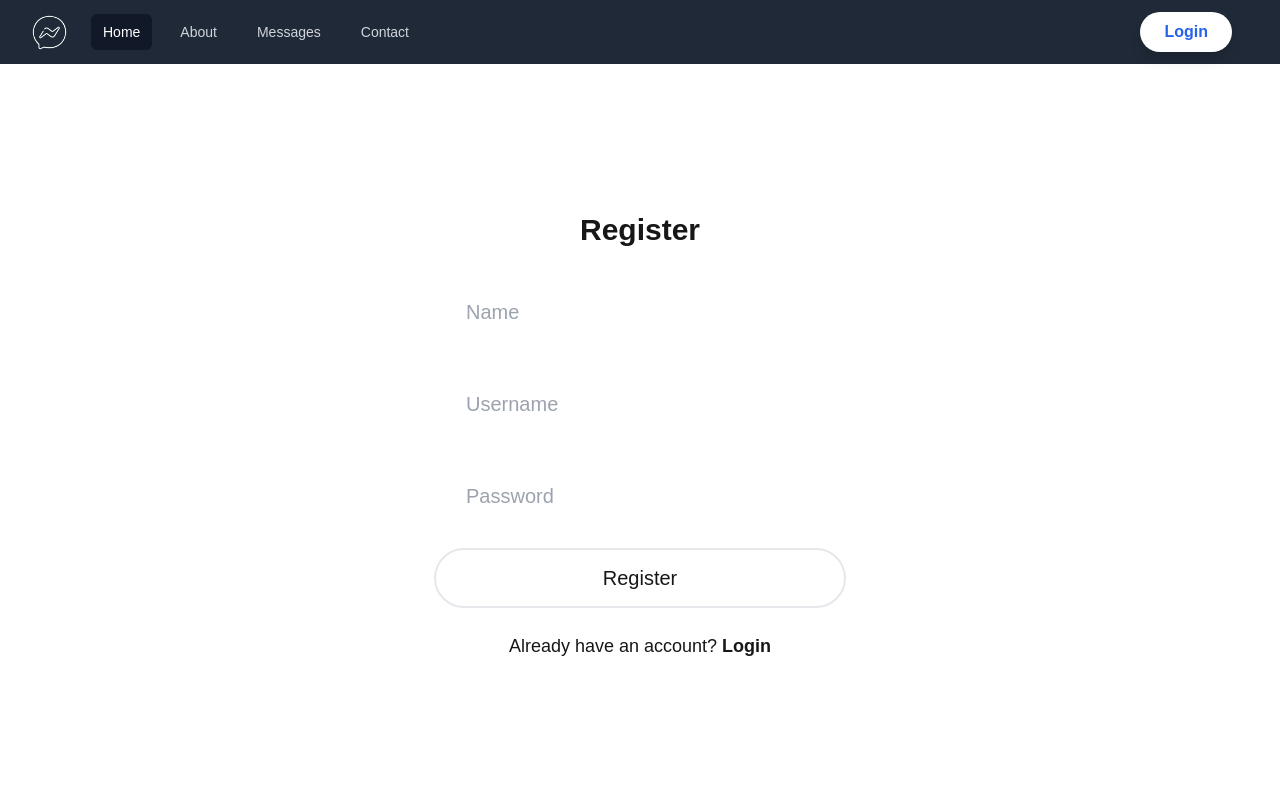
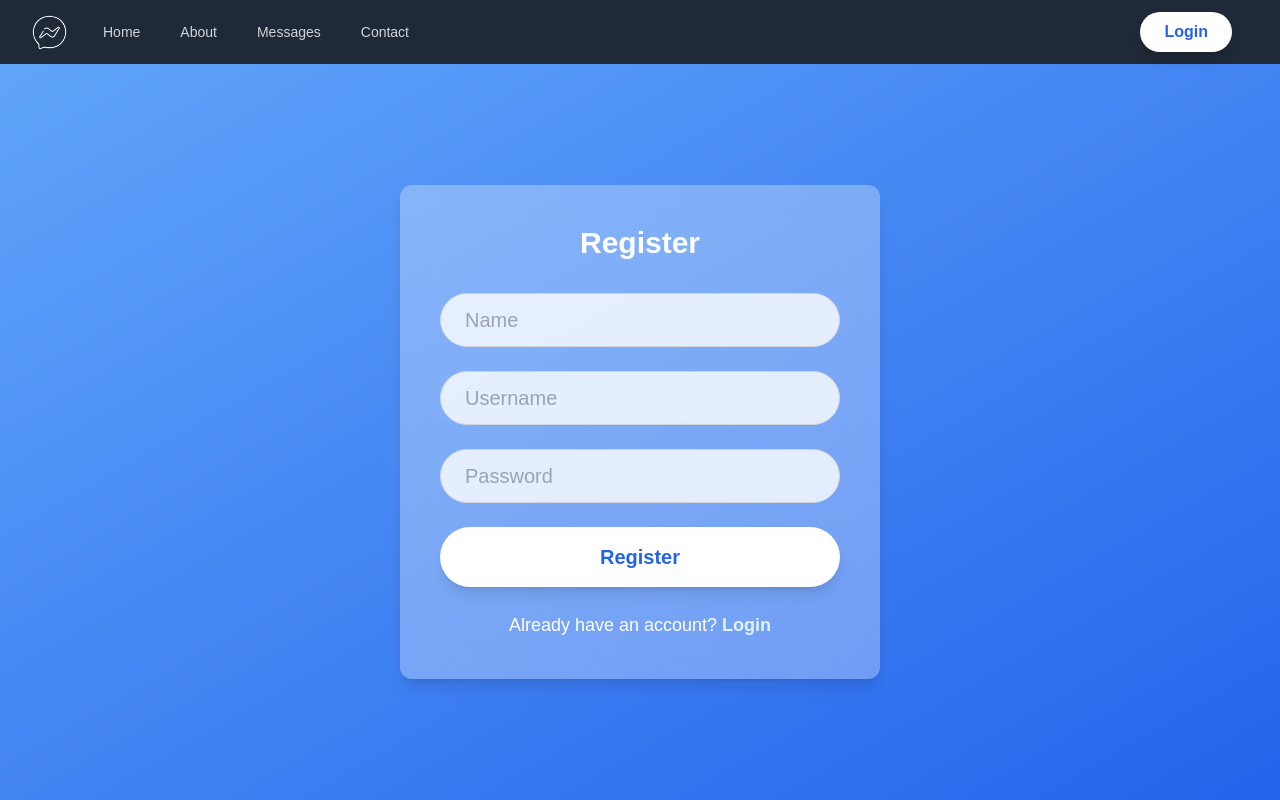
Before and after one commit to saroj-2728/loopchat, a Next.js app in the folder client/: page /register in a window 1280 px wide. Built offline with nearby package versions, Linux system fonts and the light colour scheme; no server answers.

Commit message:
Made Database connection efficient, Enhanced the UI

```diff
--- a/client/app/globals.css
+++ b/client/app/globals.css
@@ -3,13 +3,13 @@
 @tailwind utilities;
 
 :root {
-  --background: #ffffff;
+  --background: linear-gradient(to bottom right, #60a5fa, #2563eb);
   --foreground: #171717;
 }
 
 @media (prefers-color-scheme: dark) {
   :root {
-    --background: #0a0a0a;
+    --background: linear-gradient(to bottom right, #60a5fa, #2563eb);
     --foreground: #ededed;
   }
 }
@@ -28,10 +28,13 @@ body {
 
 /* Hide Scrollbar in the entire website */
 * {
-  scrollbar-width: none; /* Firefox */
-  -ms-overflow-style: none; /* Internet Explorer 10+ */
+  scrollbar-width: none;
+  /* Firefox */
+  -ms-overflow-style: none;
+  /* Internet Explorer 10+ */
 }
 
 *::-webkit-scrollbar {
-  display: none; /* Safari and Chrome */
+  display: none;
+  /* Safari and Chrome */
 }
--- a/client/app/home/page.js
+++ b/client/app/home/page.js
@@ -5,16 +5,14 @@ import { useContext } from 'react';
 
 const Home = () => {
 
-    const { user } = useContext(UserContext)
+    const { user, logout } = useContext(UserContext)
     const router = useRouter()
     const handleMessaging = () => {
         router.push(`${user.username}/messages`)
     }
 
     const handleLogOut = () => {
-        localStorage.removeItem('user')
-        document.cookie = `user=; expires=Thu, 01 Jan 1970 00:00:00 GMT; path=/`;
-        console.log(user.username);
+        logout();
         router.push('/')
     }
 
--- a/client/app/page.js
+++ b/client/app/page.js
@@ -2,6 +2,7 @@
 
 import { useEffect, useState } from "react";
 import { useRouter } from "next/navigation";
+import connectDatabaseOnLanding from "@/serverActions/connectDatabase";
 
 export default function Home() {
 
@@ -16,6 +17,14 @@ export default function Home() {
 
     return cookieUser;
   };
+
+  useEffect(() => {
+    const connectDatabase = async () => {
+      await connectDatabaseOnLanding()
+    }
+    connectDatabase()
+  }, [process.env.M])
+
 
   useEffect(() => {
     const delayedAction = async () => {
@@ -41,7 +50,7 @@ export default function Home() {
             <section className="flex flex-col items-center text-center bg-gradient-to-r from-sky-500 to-indigo-600 text-white py-20 px-6 md:px-16 rounded-lg shadow-lg">
               <h1 className="text-white text-5xl font-bold mb-4">Connect Instantly, Chat Effortlessly</h1>
               <p className="text-white text-lg mb-6">Real-time messaging, private conversations, and seamless interaction.</p>
-              <button onClick={() => {router.push('/login')}} className="bg-white text-blue-600 font-semibold py-3 px-6 rounded-full shadow-lg hover:bg-gray-200">
+              <button onClick={() => { router.push('/login') }} className="bg-white text-blue-600 font-semibold py-3 px-6 rounded-full shadow-lg hover:bg-gray-200">
                 Get Started
               </button>
             </section>
--- a/client/components/Login_Register.js
+++ b/client/components/Login_Register.js
@@ -5,7 +5,7 @@ import Link from 'next/link';
 import { useRouter } from 'next/navigation';
 import { UserContext } from '@/context/userContext';
 
-const Login_Register = ({ component, redirectTo, header, handleData, visibility, buttonText, text1, text2, theLink, laterMessage }) => {
+const Login_Register = ({ component, handleData, laterMessage }) => {
 
     const router = useRouter()
     const [errorMessage, setErrorMessage] = useState("")
@@ -43,7 +43,7 @@ const Login_Register = ({ component, redirectTo, header, handleData, visibility,
             }
 
             await delay(1)
-            router.push(redirectTo);
+            router.push(component === 'login' ? "/home" : "/login");
         } else {
             setErrorMessage(result.message);
         }
@@ -58,53 +58,86 @@ const Login_Register = ({ component, redirectTo, header, handleData, visibility,
     }
 
     return (
-        <div className="relative h-[calc(100vh-64px)]">
+        <div className="relative h-[calc(100vh-64px)] flex justify-center items-center bg-gradient-to-br from-blue-400 to-blue-600">
+            <div className="container mx-auto max-w-[480px] bg-white/30 backdrop-blur-lg shadow-lg rounded-xl p-10">
+                <form ref={ref} onSubmit={handleSubmit(onSubmit)} className={`w-full ${!loggedIn ? 'block' : 'hidden'}`}>
+                    <h2 className="text-center mb-8 text-3xl font-bold text-white">{component === 'login' ? "Login" : "Register"}</h2>
 
-            <div className='container mx-auto max-w-[480px] absolute inset-0 flex items-center justify-center'>
+                    <div>
+                        {component === 'register' && (
+                            <div className="w-full mb-6">
+                                <input
+                                    name="name"
+                                    id="name"
+                                    placeholder="Name"
+                                    className="w-full py-3 px-6 rounded-full text-xl bg-white/80 text-gray-700 border border-gray-300 focus:outline-none focus:border-blue-500"
+                                    type="text"
+                                    {...register("name", { required: component === 'register' })}
+                                />
+                            </div>
+                        )}
 
-                <form ref={ref} onSubmit={handleSubmit(onSubmit)} className={`px-8 w-full md:border-2 border-y border-white md:rounded-xl ${!loggedIn ? 'block' : 'hidden'}`}>
-                    <h2 className='text-center my-8 text-3xl font-bold'>{header}</h2>
-                    <div>
-                        <div className={`w-full mt-9 ${visibility ? "block" : "hidden"}`}>
-                            <input name='name' id='name' placeholder='Name' className="w-full  py-3.5 rounded-full text-black text-xl px-8" type="text" {...register("name", { required: visibility })} />
+                        <div className="w-full mb-6">
+                            <input
+                                name="username"
+                                id="username"
+                                placeholder="Username"
+                                className="w-full py-3 px-6 rounded-full text-xl bg-white/80 text-gray-700 border border-gray-300 focus:outline-none focus:border-blue-500"
+                                type="text"
+                                {...register("username", {
+                                    required: true,
+                                    minLength: { value: 3, message: "Username must be at least 3 characters long!" },
+                                    validate: value => !/\s/g.test(value) || 'No spaces allowed in username',
+                                })}
+                            />
+                            {errors.username && <div className="text-red-500 text-center mt-2">{errors.username.message}</div>}
                         </div>
-                        <div className='w-full mt-9'>
-                            <input name='username' id='username' placeholder='Username' className="w-full  py-3.5 rounded-full text-black text-xl px-8" type="text" {...register("username", { required: true, minLength: { value: 3, message: "Username must be at least 3 characters long!" }, validate: value => !/\s/g.test(value) || 'No spaces allowed in username' })} />
-                            {errors.username && <div style={errorStyle}>
-                                {errors.username.message}
-                            </div>}
+
+                        <div className="w-full mb-6">
+                            <input
+                                name="password"
+                                id="password"
+                                placeholder="Password"
+                                className="w-full py-3 px-6 rounded-full text-xl bg-white/80 text-gray-700 border border-gray-300 focus:outline-none focus:border-blue-500"
+                                type="password"
+                                {...register("password", {
+                                    required: true,
+                                    minLength: { value: 8, message: "Password must be at least 8 characters long!" },
+                                })}
+                            />
+                            {errors.password && <div className="text-red-500 text-center mt-2">{errors.password.message}</div>}
+                            {errorMessage && <div className="text-red-500 text-center mt-2">{errorMessage}</div>}
                         </div>
-                        <div className='w-full mt-9'>
-                            <input name='password' id='password' placeholder='Password' className='w-full py-3.5 rounded-full text-black text-xl px-8' type="password" {...register("password", { required: true, minLength: { value: 8, message: "Password must be at least 8 characters long!" }, })} />
-                            {errors.password && <div style={errorStyle}>
-                                {errors.password.message}
-                            </div>}
-                            {errorMessage && <div style={errorStyle}>{errorMessage}</div>}
+
+                        {component === 'login' && (
+                            <div className="flex justify-between items-center mb-6">
+                                <div className="flex items-center">
+                                    <input type="checkbox" id="remember" name="remember" className="mr-2" />
+                                    <label htmlFor="remember" className="text-white">Remember Me</label>
+                                </div>
+                                <Link href="/" className="text-white hover:underline hover:text-black transition-all duration-300 ease-in-out">Forgot Password?</Link>
+                            </div>
+                        )}
+
+                        <div className="w-full mb-6">
+                            <input
+                                className='py-4 w-full text-center rounded-full bg-white text-blue-600 font-semibold shadow-lg text-xl cursor-pointer hover:bg-sky-200 transition-colors duration-300'
+                                disabled={isSubmitting}
+                                type="submit"
+                                value={component === 'register' ? "Register" : "Login"}
+                            />
                         </div>
-                        <div className={`remember-forget my-6  flex-row justify-between items-center text-lg ${visibility ? "hidden" : "flex"}`}>
-                            <div className="remember cursor-pointer">
-                                <input type="checkbox" id="remember" name="remember" className='me-2 cursor-pointer' />
-                                <label className='text-lg cursor-pointer' htmlFor="remember">Remember Me</label>
-                            </div>
-                            <div className="forget">
-                                <Link href="/"> Forgot Password </Link>
-                            </div>
-                        </div>
-                        <div className='w-full my-6'>
-                            <input className='py-3.5 border-2 w-full text-center rounded-full text-xl cursor-pointer' disabled={isSubmitting} type="submit" value={buttonText} />
-                        </div>
-                        <div className="register text-center w-full my-6 text-lg">
-                            <p>{text1} have an account? <Link className='font-bold' href={theLink}> {text2} </Link></p>
+
+                        <div className="text-center w-full text-lg text-white">
+                            <p>{component === 'register' ? "Already" : "Don't"} have an account? <Link className="text-sky-100 font-bold hover:underline hover:text-black transition-all duration-300 ease-in-out" href={component === 'register' ? "/login" : "/register"}>{component === 'register' ? "Login" : "Sign Up"}</Link></p>
                         </div>
                     </div>
-
                 </form>
 
-                <div className={`loggedIn text-center text-3xl text-green-500 ${loggedIn ? 'block' : 'hidden'}`}>
-                    {laterMessage}
+                <div className={`loggedIn text-center text-3xl ${loggedIn ? 'block' : 'hidden'}`}>
+                    {component === 'register' ? "Registered Successfully!!" : "Logged In Successfully!!"}
                 </div>
             </div>
-
         </div>
     )
 }
--- a/client/components/Navbar.js
+++ b/client/components/Navbar.js
@@ -33,6 +33,13 @@ const Navbar = () => {
         router.push('/login')
     }
 
+    const pushToLandingPage = () => {
+        if (user?.username)
+            router.push('/home')
+        else
+            router.push('/')
+    }
+
     return (
         <div className='sticky top-0 z-20'>
             <nav className="bg-gray-800">
@@ -62,7 +69,7 @@ const Navbar = () => {
                             </button>
                         </div>
                         <div className="flex flex-1 items-center justify-center sm:items-stretch sm:justify-start">
-                            <div className="flex flex-shrink-0 items-center">
+                            <div onClick={pushToLandingPage} className="flex flex-shrink-0 items-center cursor-pointer">
                                 <Image
                                     src={profileImage}
                                     width={35}
@@ -72,7 +79,7 @@ const Navbar = () => {
                             </div>
                             <div className="hidden sm:ml-6 sm:block">
                                 <div className="flex space-x-4">
-                                    <Link href="/home" className="rounded-md bg-gray-900 px-3 py-2 text-sm font-medium text-white" aria-current="page">Home</Link>
+                                    <Link href={user?.username ? `/home` : `/`} className="rounded-md hover:bg-gray-700 px-3 py-2 text-sm font-medium text-gray-300 hover:text-white" aria-current="page">Home</Link>
                                     <Link href="/about" className="rounded-md px-3 py-2 text-sm font-medium text-gray-300 hover:bg-gray-700 hover:text-white">About</Link>
                                     <Link href={`/${user?.username}/messages`} className="rounded-md px-3 py-2 text-sm font-medium text-gray-300 hover:bg-gray-700 hover:text-white">Messages</Link>
                                     <Link href="/contact/contactme" className="rounded-md px-3 py-2 text-sm font-medium text-gray-300 hover:bg-gray-700 hover:text-white">Contact</Link>
--- /dev/null
+++ b/client/serverActions/connectDatabase.js
@@ -0,0 +1,7 @@
+"use server"
+import connectToDatabase from "@/lib/mongodb";
+
+async function connectDatabaseOnLanding () {
+    await connectToDatabase()
+}
+export default connectDatabaseOnLanding;
```
Also changed, not shown: client/context/userContext.js (+7 -5 lines).
